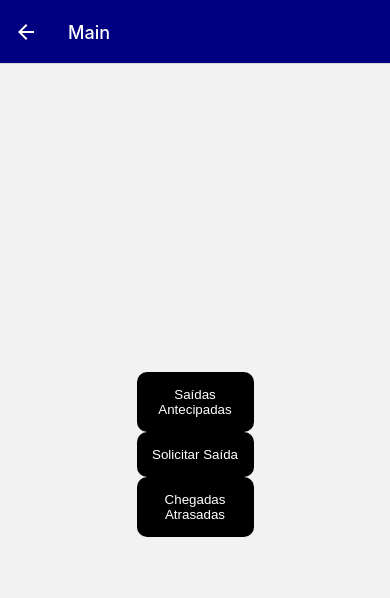
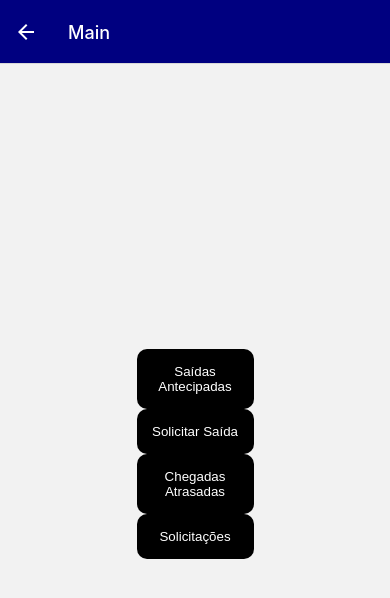
Before and after one commit to Senai-SC-CTAI/SA_2023_3B_Agenda-S, a React Native app in the folder App/: screen /Main in a window 390 px wide. Shown: the top 598 px of the page. Built offline with nearby package versions, Linux system fonts and the light colour scheme.

Commit message:
atualização

```diff
--- a/App/src/screens/Main/Main.tsx
+++ b/App/src/screens/Main/Main.tsx
@@ -1,5 +1,5 @@
 import React from 'react';
-import { View, StyleSheet, Button} from 'react-native';
+import { View, StyleSheet} from 'react-native';
 
 import { useNavigation } from '@react-navigation/native';
 import { TouchableOpacity } from 'react-native-gesture-handler';
@@ -20,11 +20,16 @@ export function Main () {
         navigation.navigate('ChegadaAtrasada')
     }
 
+    function openScreen4(){
+        navigation.navigate('Requests')
+    }
+
     return (
     <View style={styles.container}>
         <TouchableOpacity onPress={openScreen} style={styles.next}>Saídas Antecipadas</TouchableOpacity>
         <TouchableOpacity onPress={openScreen2} style={styles.next}>Solicitar Saída</TouchableOpacity>
         <TouchableOpacity onPress={openScreen3} style={styles.next}>Chegadas Atrasadas</TouchableOpacity>
+        <TouchableOpacity onPress={openScreen4} style={styles.next}>Solicitações</TouchableOpacity>
     </View>
   );
 }
```
